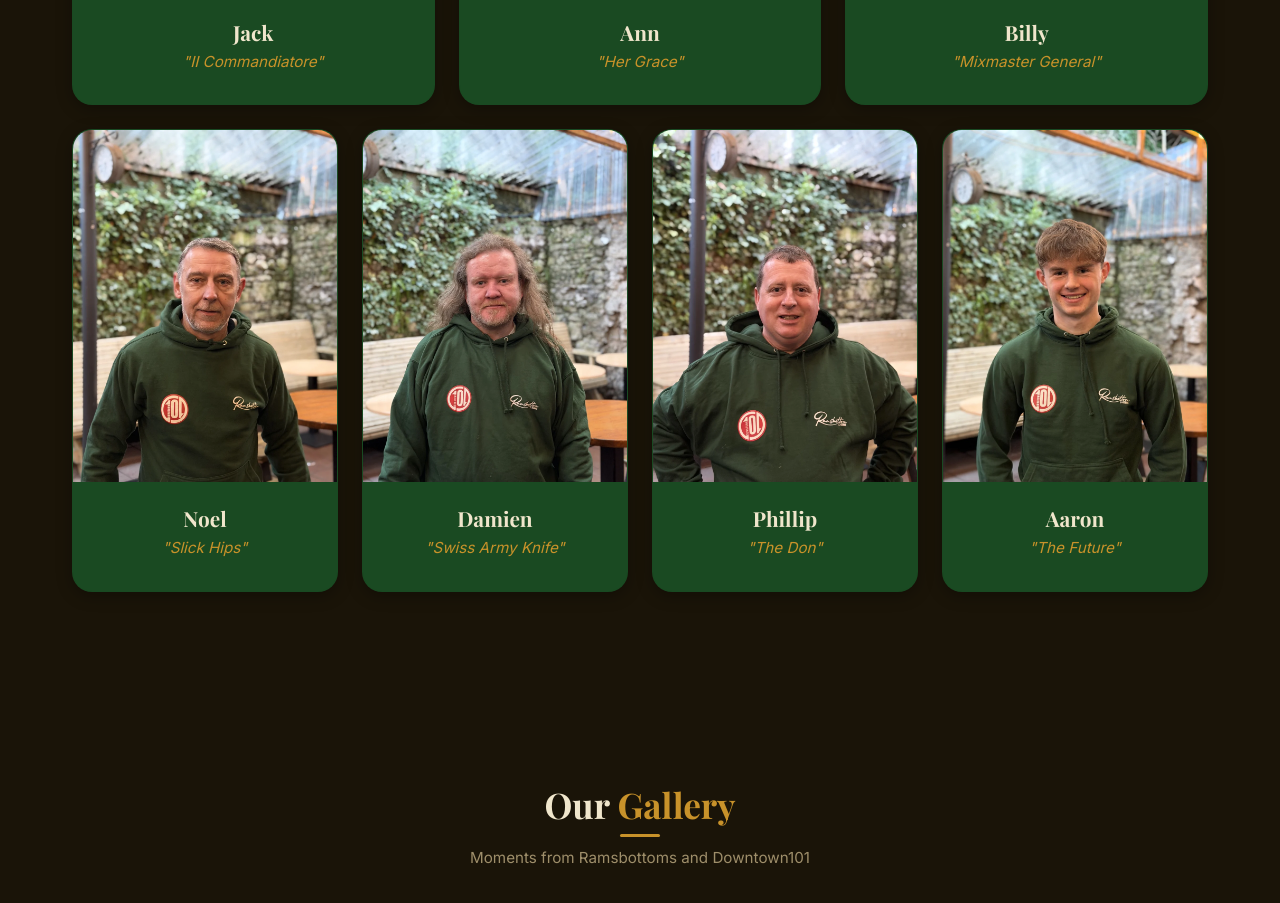
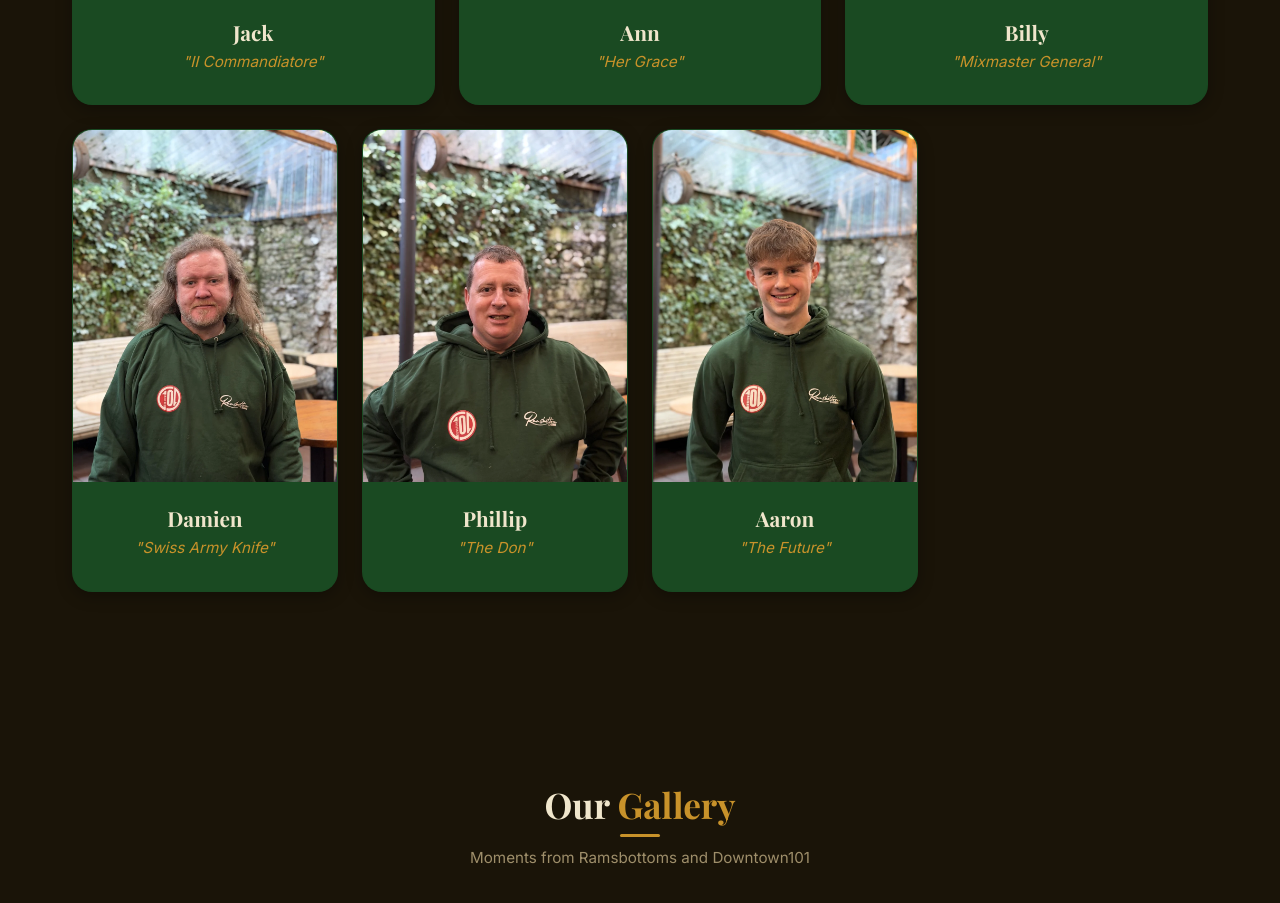
Before and after one commit to TyuDaniel/ramsbottom_website, a React (Vite) app: page / in a window 1280 px wide. Shown: the part 2840-3743 px from the top of the page. Built offline with nearby package versions, Linux system fonts and the light colour scheme; a web font is replaced by a local one.

Commit message:
remove noel

```diff
--- a/src/App.jsx
+++ b/src/App.jsx
@@ -22,7 +22,6 @@ const teamMembers = [
   { name: 'Jack', nickname: 'II Commandiatore', image: '/media/team/jack.webp' },
   { name: 'Ann', nickname: 'Her Grace', image: '/media/team/ann.webp' },
   { name: 'Billy', nickname: 'Mixmaster General', image: '/media/team/billy.webp' },
-  { name: 'Noel', nickname: 'Slick Hips', image: '/media/team/noel.webp' },
   { name: 'Damien', nickname: 'Swiss Army Knife', image: '/media/team/damien.webp' },
   { name: 'Phillip', nickname: 'The Don', image: '/media/team/philip.webp' },
   { name: 'Aaron', nickname: 'The Future', image: '/media/team/aaron.webp' },
```
Also changed, not shown: public/media/team/noel.webp (deleted).
